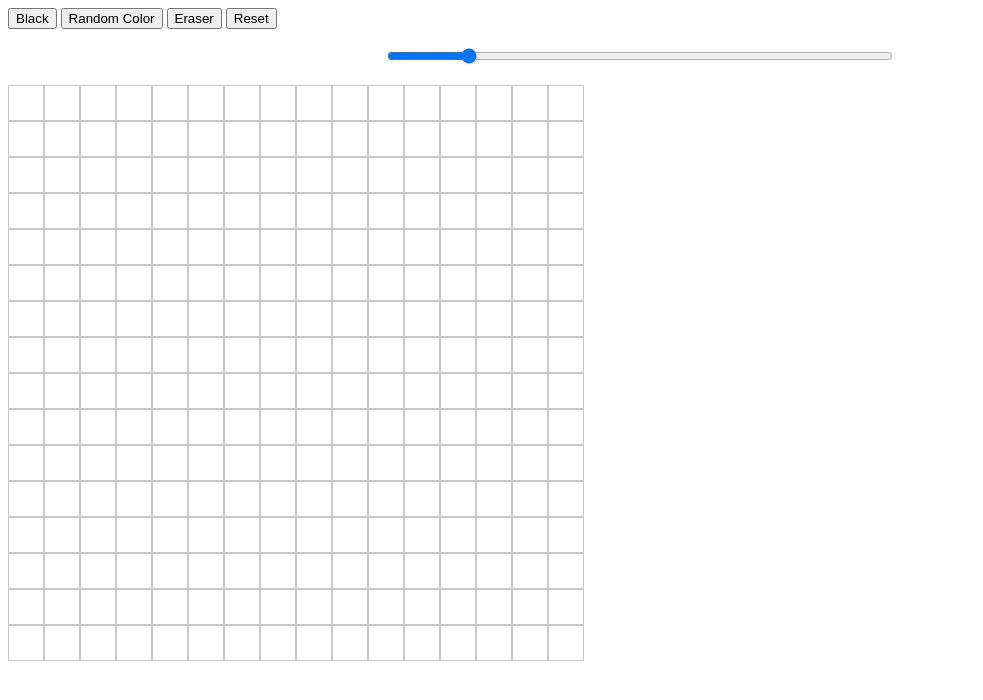
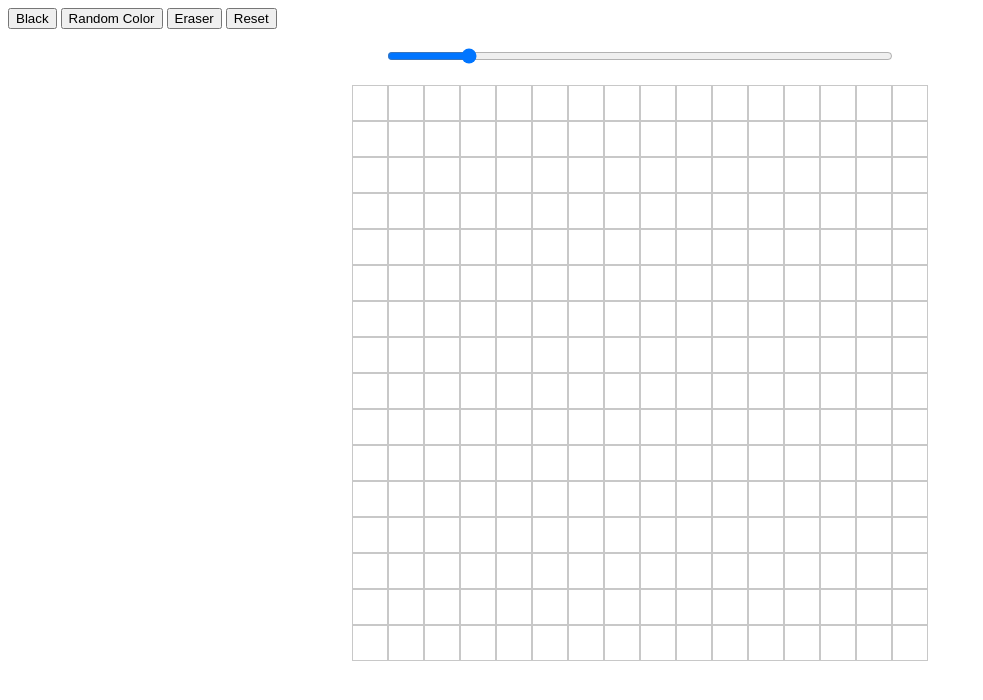
Before and after one commit to itsbbgawara/etch-a-sketch, a plain HTML site: page index.html in a window 1280 px wide. Shown: the whole page, without its empty margins (0-983 px from the left). Drawn offline with Linux system fonts and the light colour scheme.

Commit message:
update grid css

```diff
--- a/css/style.css
+++ b/css/style.css
@@ -1,6 +1,9 @@
 .canvas {
     width: 45vw;
     height: 45vw;
+    margin: auto;
+    border: 5px solid var(--main-color);
+    border-radius: 10px;
 }
 
 .cell:hover {
```
